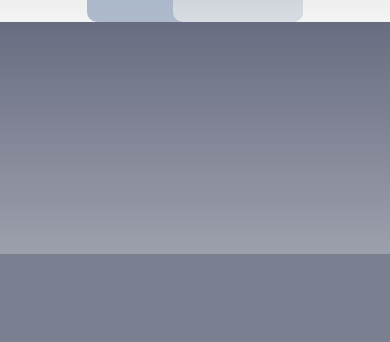
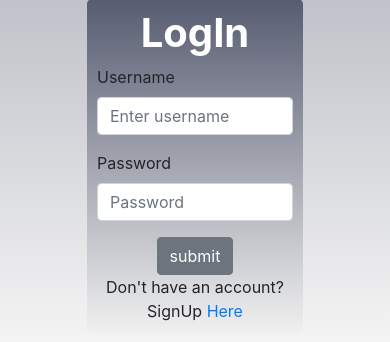
Before and after one commit to lcmongwe/instapp, a Django app: page /login-user in a window 390 px wide; the page is wider, and only the part inside the window is pictured. Shown: the part 590-932 px from the top of that part. Before the commit the page ends 844 px from the top of that part, so only its background shows below. Run offline with Django 4.2, Linux system fonts and the light colour scheme; some libraries are stand-ins or nearby versions.

Commit message:
login form background changed

```diff
--- /dev/null
+++ b/instapp/static/css/login.css
@@ -0,0 +1,18 @@
+.loginform{
+  height: 60vh;
+  width:60%;
+  margin-left:20%;
+  border-radius:10px;
+  margin-top:9%
+
+}
+
+.mylogin{
+  height: 100vh;
+}
+
+.forml{
+  background: linear-gradient(180deg, rgba(30, 37, 66, 0.65) 0%, rgba(238, 238, 238, 0.65) 100%);
+  border-radius: 5px;
+  padding: 10px
+}
--- a/instapp/templates/authenticate/login.html
+++ b/instapp/templates/authenticate/login.html
@@ -1,6 +1,53 @@
 {% extends 'base.html' %}
+{%load static%}
+    {% block styles %}
+    <link rel="stylesheet" href="{% static 'css/login.css' %}">
+
+     {% endblock %}
+
 {% block content%}
-<div class="loginform">
+<div class="mylogin">
+<div class="row loginform">
+  <div class="col-md-2"></div>
+  <div class="col-md-4 loginpic">
+    <img src="{% static 'images/john1.jpg' %}" height="500px" width="500px" alt="My image">
+
+  </div>
+  <div class="col-md-6 forml" >
+<h1 style="color:white; font-weight:bolder; "><center>
+  LogIn</center></h1>
+
+
+<form action="" method="POST">
+
+    {% csrf_token %}
+
+  <div class="form-group ">
+    <label for="exampleInputEmail1">Username</label>
+    <input type="text" class="form-control" name="username" aria-describedby="emailHelp" placeholder="Enter username">
+
+  </div>
+  <div class="form-group">
+    <label for="exampleInputPassword1">Password</label>
+    <input type="password" class="form-control" name="password" placeholder="Password">
+  </div>
+   <center>
+<input type = "submit" value = "submit" class = "btn btn-secondary"> <br>
+Don't have an account? SignUp  <a href="{% url 'register'%}">Here</a>
+</center>
+</form>
+
+  </div>
+  <div ></div>
+
+</div>
+
+</div>
+
+<!-- <div class="loginform">
+  <div class="loginpic">
+    <img src="{% static 'images/john1.jpg' %}" alt="My image">
+  </div>
 <div class="forml">
 <h1 style="color:white; font-weight:bolder; "><center>
   LogIn</center></h1>
@@ -25,7 +72,7 @@
 </form>
 </div>
 
-</div>
+</div> -->
 
 
 {%endblock%}
```
